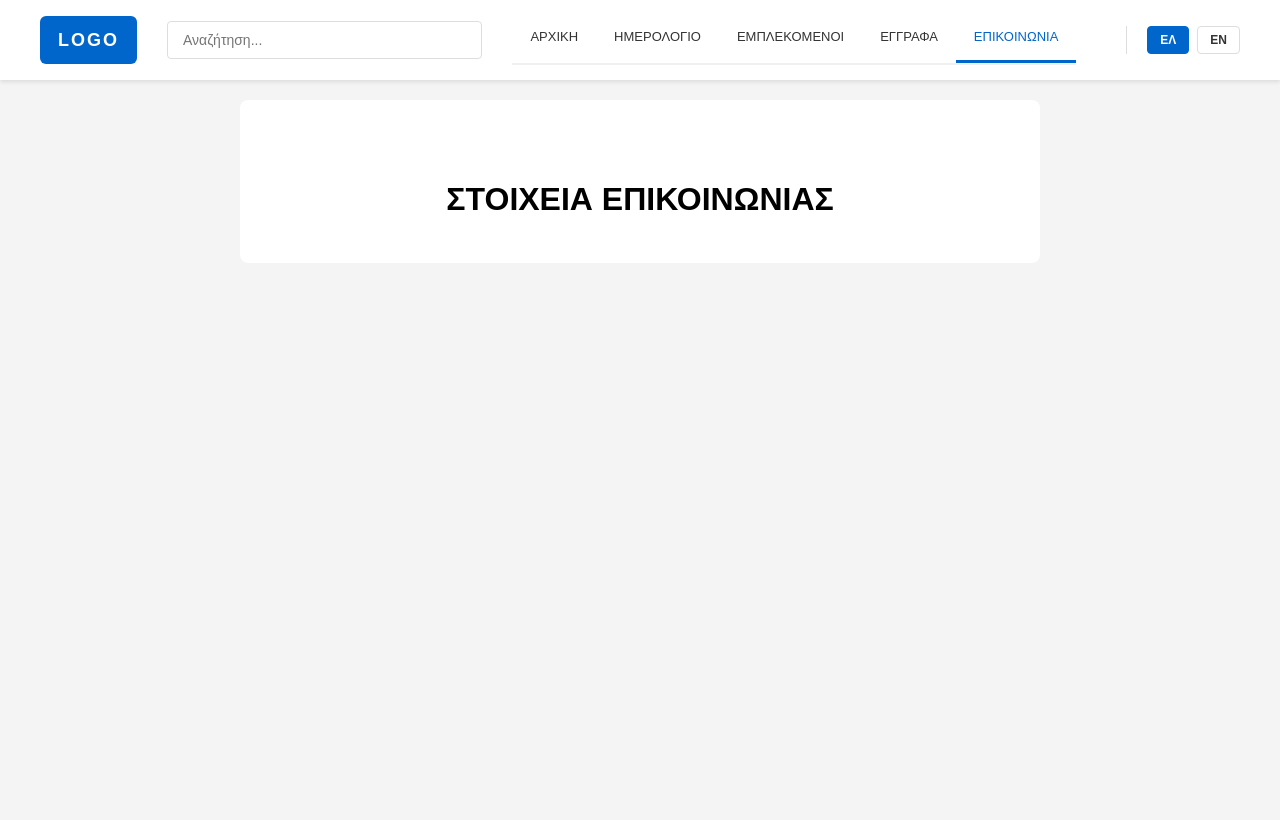
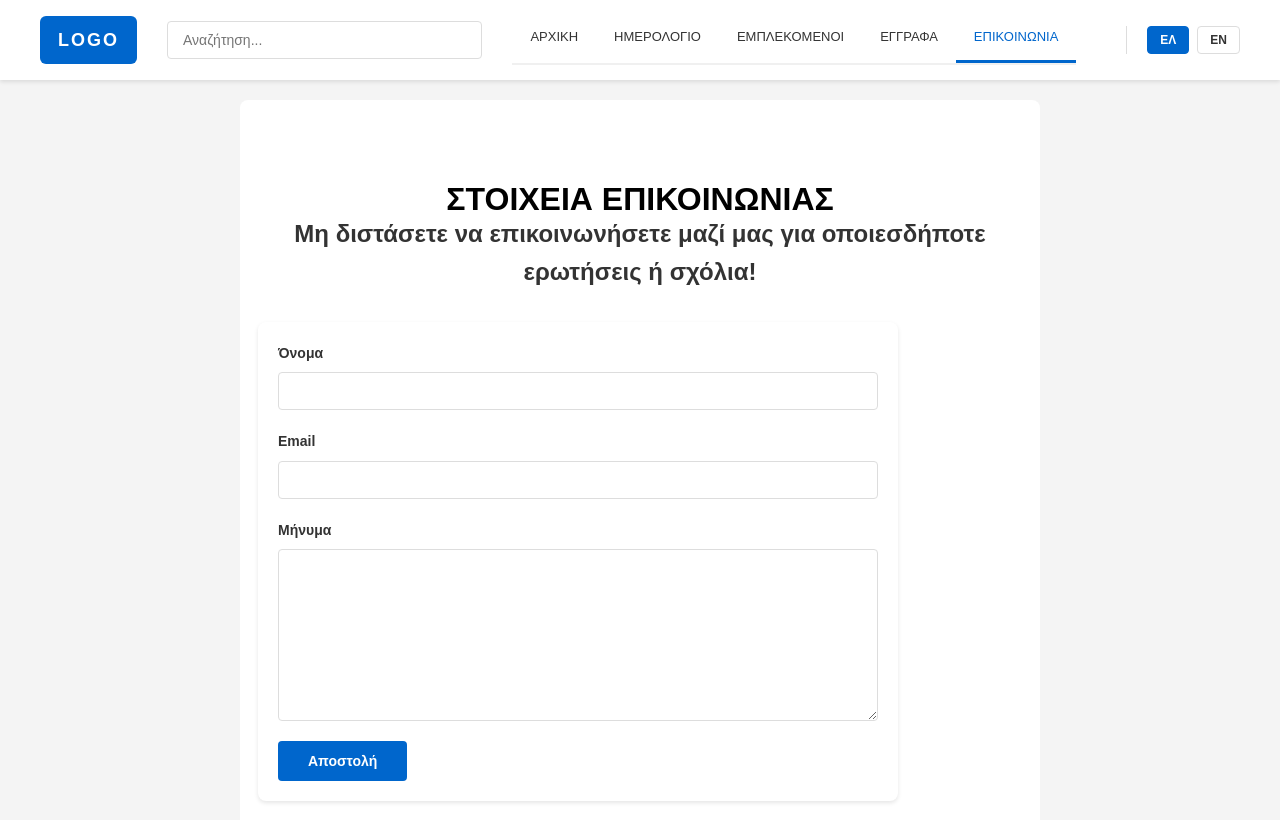
Before and after one commit to MariaKazantzi/website, a plain HTML site: page tab5.html in a window 1280 px wide. Drawn offline with Linux system fonts and the light colour scheme.

Commit message:
contact info

```diff
--- a/style.css
+++ b/style.css
@@ -388,3 +388,68 @@ h2 {
 .event-tooltip.active {
   display: block;
 }
+
+/* Contact Form Styling */
+.contact-form {
+  max-width: 600px;
+  margin: 30px 0;
+  padding: 20px;
+  background: #fff;
+  border-radius: 8px;
+  box-shadow: 0 2px 4px rgba(0,0,0,0.1);
+}
+
+.form-group {
+  margin-bottom: 20px;
+  display: flex;
+  flex-direction: column;
+}
+
+.form-group label {
+  font-weight: 600;
+  margin-bottom: 8px;
+  color: #333;
+  font-size: 14px;
+}
+
+.form-group input,
+.form-group textarea {
+  padding: 10px 12px;
+  border: 1px solid #ddd;
+  border-radius: 4px;
+  font-family: inherit;
+  font-size: 14px;
+  transition: border-color 0.2s ease;
+}
+
+.form-group input:focus,
+.form-group textarea:focus {
+  outline: none;
+  border-color: #0066cc;
+  box-shadow: 0 0 4px rgba(0, 102, 204, 0.3);
+}
+
+.form-group textarea {
+  resize: vertical;
+  min-height: 150px;
+}
+
+.submit-btn {
+  background: #0066cc;
+  color: white;
+  padding: 12px 30px;
+  border: none;
+  border-radius: 4px;
+  font-size: 14px;
+  font-weight: 600;
+  cursor: pointer;
+  transition: background 0.2s ease;
+}
+
+.submit-btn:hover {
+  background: #0052a3;
+}
+
+.submit-btn:active {
+  transform: scale(0.98);
+}
--- a/tab5.html
+++ b/tab5.html
@@ -36,6 +36,26 @@
 
         <main class="content">
             <h1 data-translate="contact-title">CONTACT INFORMATION</h1>
+            <h2 data-translate="contact-subtitle">Feel free to reach out to us for any questions or feedback!</h2>
+
+            <form class="contact-form" id="contactForm">
+                <div class="form-group">
+                    <label for="name" data-translate="contact-form-name">Name</label>
+                    <input type="text" id="name" name="name" required>
+                </div>
+
+                <div class="form-group">
+                    <label for="email" data-translate="contact-form-email">Email</label>
+                    <input type="email" id="email" name="email" required>
+                </div>
+
+                <div class="form-group">
+                    <label for="message" data-translate="contact-form-message">Message</label>
+                    <textarea id="message" name="message" rows="6" required></textarea>
+                </div>
+
+                <button type="submit" class="submit-btn" data-translate="contact-form-submit">Send</button>
+            </form>
         </main>
     </div>
 
--- a/translate.js
+++ b/translate.js
@@ -64,4 +64,12 @@ function applyTranslations(lang) {
       }
     }
   });
+
+  // Update form labels - handle label elements with data-translate
+  document.querySelectorAll('label[data-translate]').forEach(label => {
+    const key = label.dataset.translate;
+    if (translations[lang] && translations[lang][key]) {
+      label.textContent = translations[lang][key];
+    }
+  });
 }
--- a/translations.js
+++ b/translations.js
@@ -28,6 +28,13 @@ const translations = {
 
     // Tab 5
     "contact-title": "CONTACT INFORMATION",
+    "contact-subtitle": "Feel free to reach out to us for any questions or feedback!",
+
+    // Contact form
+    "contact-form-name": "Name",
+    "contact-form-email": "Email",
+    "contact-form-message": "Message",
+    "contact-form-submit": "Send",
 
     // Names page
     "alphabet": "Alphabet",
@@ -67,6 +74,13 @@ const translations = {
 
     // Tab 5
     "contact-title": "ΣΤΟΙΧΕΙΑ ΕΠΙΚΟΙΝΩΝΙΑΣ",
+    "contact-subtitle": "Μη διστάσετε να επικοινωνήσετε μαζί μας για οποιεσδήποτε ερωτήσεις ή σχόλια!",
+
+    // Contact form
+    "contact-form-name": "Όνομα",
+    "contact-form-email": "Email",
+    "contact-form-message": "Μήνυμα",
+    "contact-form-submit": "Αποστολή",
 
     // Names page
     "alphabet": "Αλφάβητο",
```
